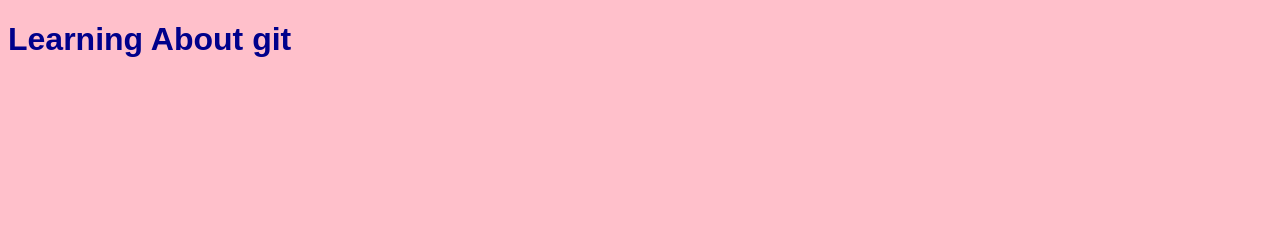
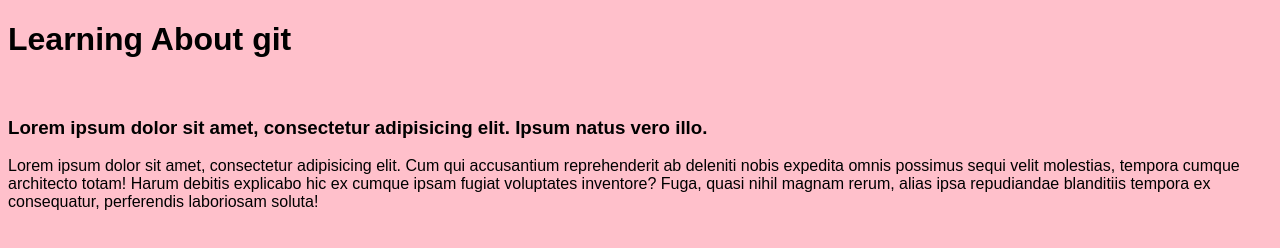
Before and after one commit to Emmanuelems3/blog, a plain HTML site: page index.html in a window 1280 px wide. Drawn offline with Linux system fonts and the light colour scheme.

Commit message:
add content and change text color to black

```diff
--- a/css/styles.css
+++ b/css/styles.css
@@ -1,5 +1,4 @@
 body{
     background: pink;
-    color:darkblue;
     font-family: sans-serif;
 }
--- a/index.html
+++ b/index.html
@@ -9,5 +9,10 @@
 </head>
 <body>
     <h1>Learning About git</h1>
+
+
+    <br>
+    <h3>Lorem ipsum dolor sit amet, consectetur adipisicing elit. Ipsum natus vero illo.</h3>
+    <p>Lorem ipsum dolor sit amet, consectetur adipisicing elit. Cum qui accusantium reprehenderit ab deleniti nobis expedita omnis possimus sequi velit molestias, tempora cumque architecto totam! Harum debitis explicabo hic ex cumque ipsam fugiat voluptates inventore? Fuga, quasi nihil magnam rerum, alias ipsa repudiandae blanditiis tempora ex consequatur, perferendis laboriosam soluta!</p>
 </body>
 </html>
```
